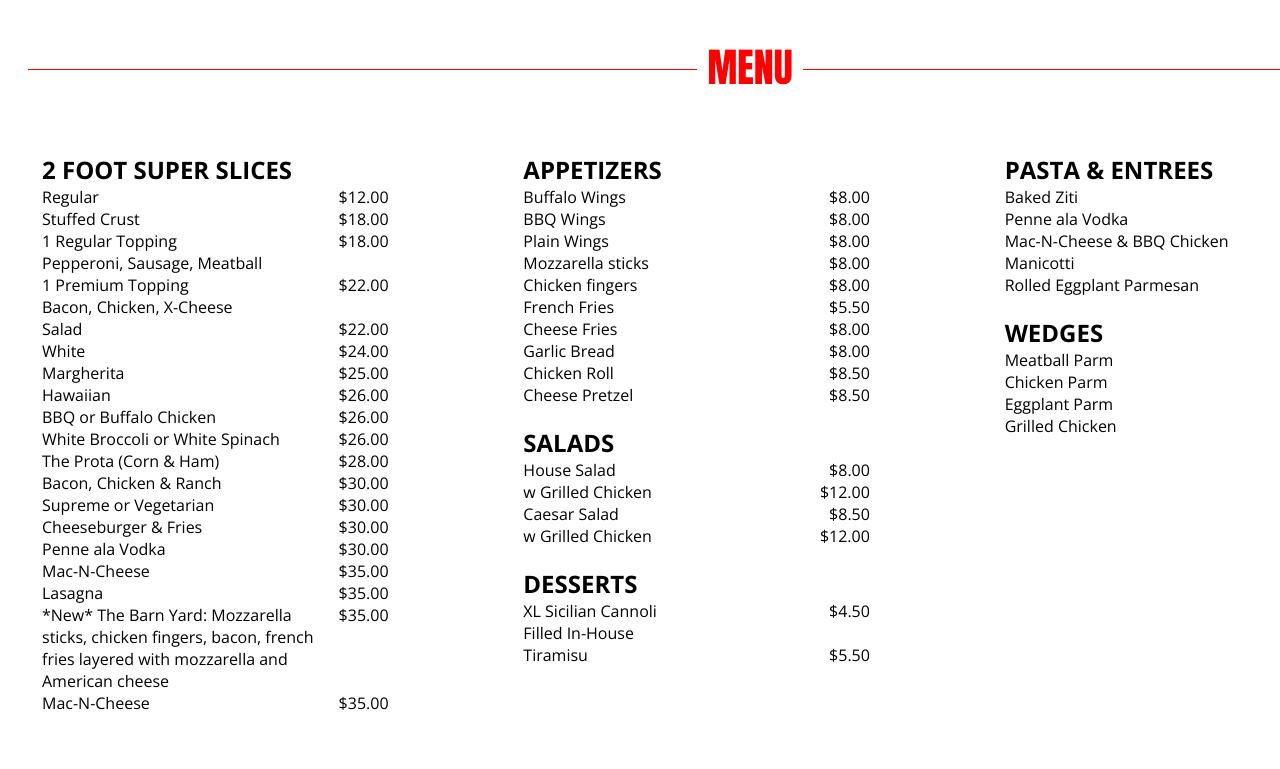
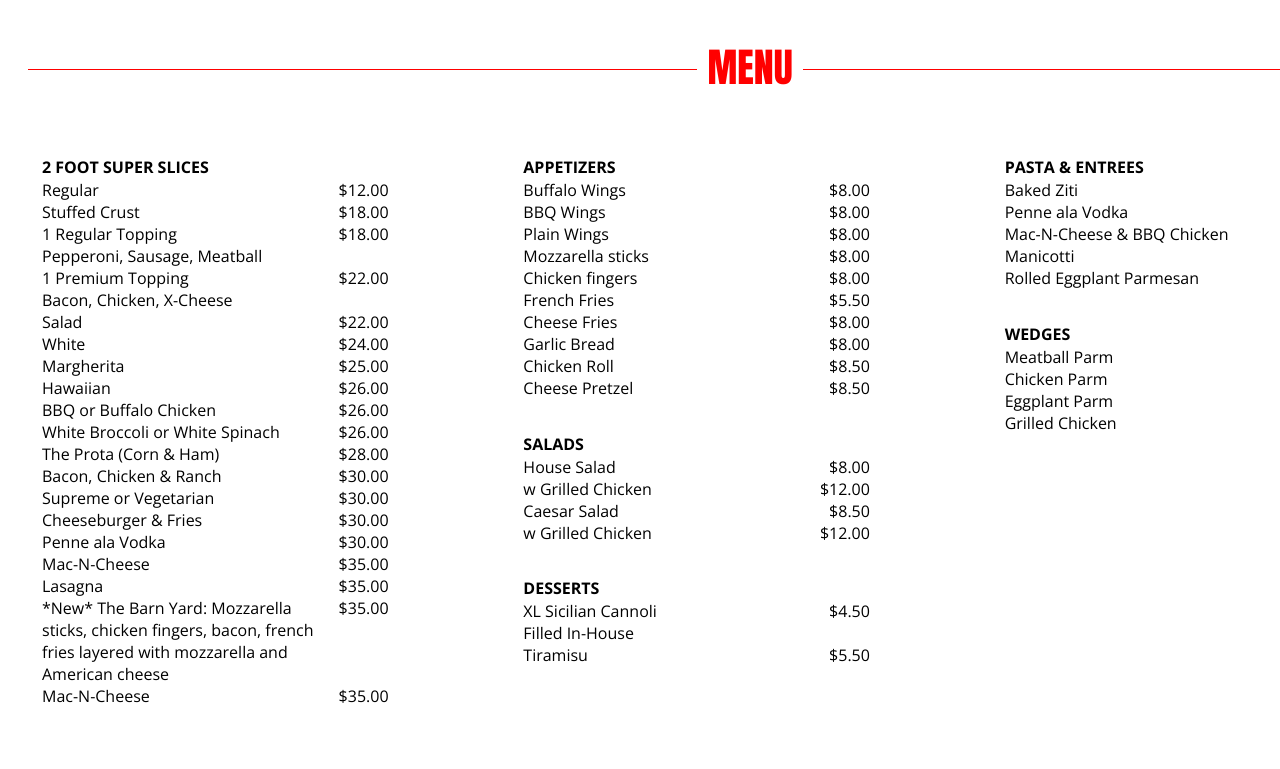
Before and after one commit to juniperalcorn/pizza-barn, a React (Create React App) app: page / in a window 1280 px wide. Shown: the part 660-1429 px from the top of the page. Built offline with nearby package versions, Linux system fonts and the light colour scheme.

Commit message:
top margins between item categories

```diff
--- a/src/components/menu/Menu.css
+++ b/src/components/menu/Menu.css
@@ -43,6 +43,11 @@ h1.menu_headline_section {
     bottom: 1px solid #000;
     line-height:0.1em;
     margin:10px 0 20px;
+}
+
+h2 {
+    font-size: 16px;
+    line-height: 23px;
 }
 
 /* --- MENU with HORIZONTAL BAR ENDS HERE --- */
@@ -102,35 +107,35 @@ ul {
 .superslices_menu_section {
     color: black;
     width: 24%;
-    margin: 0 14px;
+    margin: 10px 14px;
 }
 
 .appetizers_menu_section {
     color: black;
     width: 24%;
-    margin: 0 14px;
+    margin: 10px 14px;
 }
 
 .salads_menu_section {
     color: black;
     width: 24%;
-    margin: 0 14px;
+    margin: 10px 14px;
 }
 
 .desserts_menu_section {
     color: black;
     width: 24%;
-    margin: 0 14px;
+    margin: 10px 14px;
 }
 
 .pasta_entrees_menu_section {
     color: black;
     width: 24%;
-    margin: 0 14px;
+    margin: 10px 14px;
 }
 
 .wedges_menu_section {
     color: black;
     width: 24%;
-    margin: 0 14px;
+    margin: 10px 14px;
 }
```
